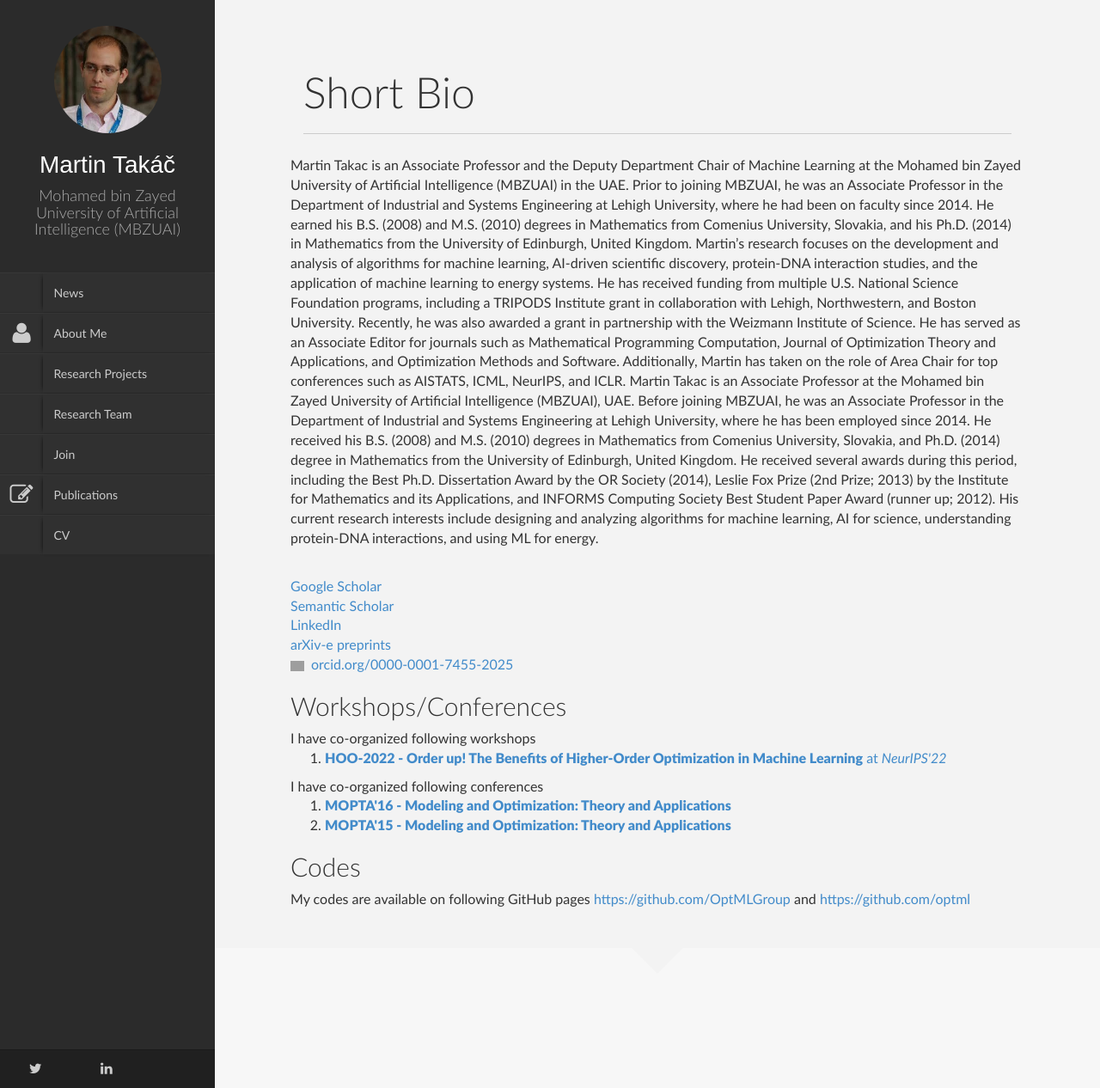
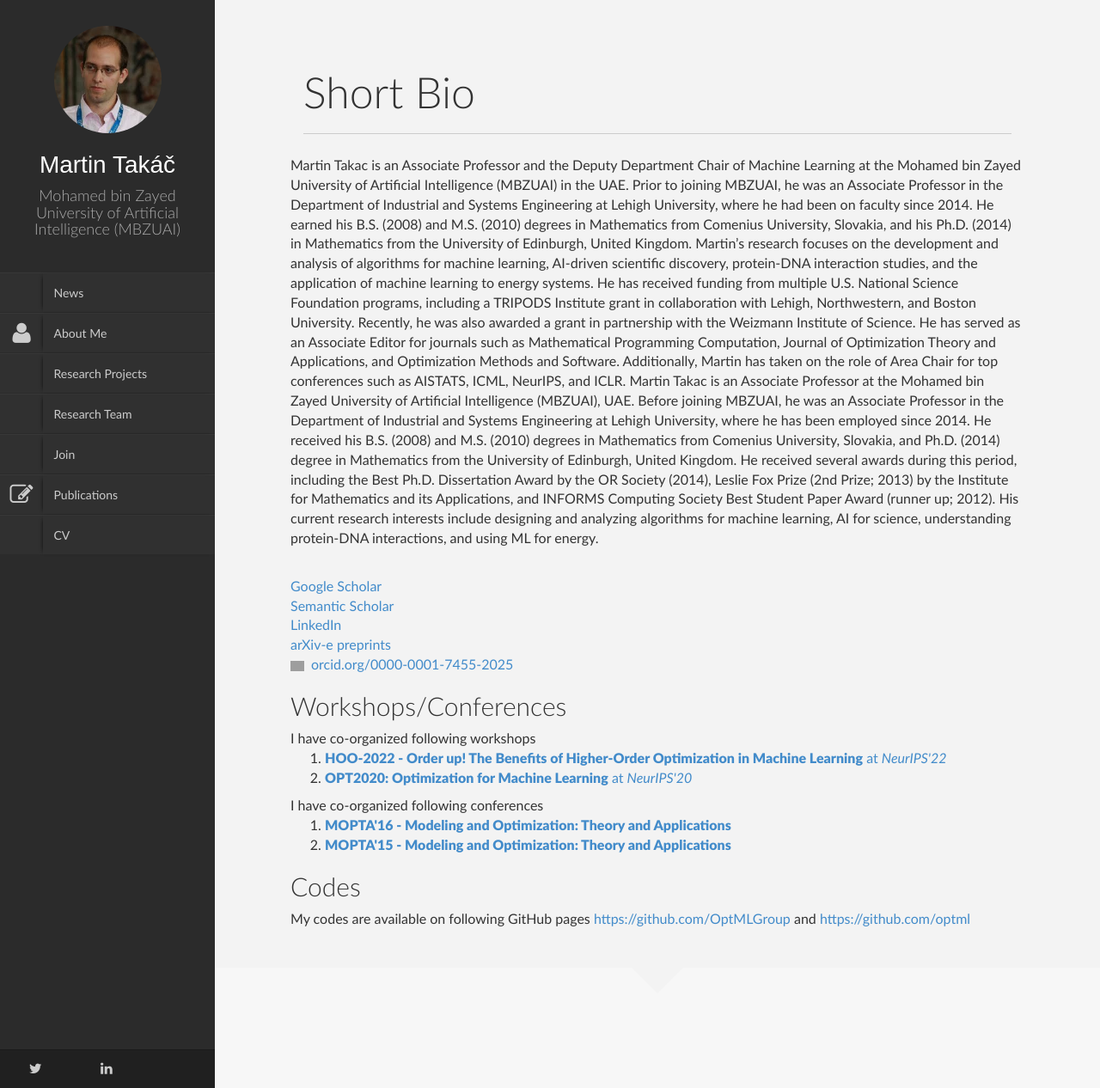
Before and after one commit to martintaki/takac.github.io, a Jekyll site: the page built from About_me.html, in a window 1280 px wide. Shown: the whole page at 86% size. Built offline with Jekyll 4.4.1, drawn with Linux system fonts in a browser that asks for light colours; nearby versions of some CDN libraries; library files that are not in the unit come from our copies; grey boxes are pictures that could not be loaded.

Commit message:
update 10-18-2024

```diff
--- a/About_me.html
+++ b/About_me.html
@@ -64,6 +64,14 @@ I have co-organized following workshops
 	          <b>HOO-2022 - Order up! The Benefits of Higher-Order Optimization in Machine Learning</b> at <i>NeurIPS'22</i>
 	          </a>
 	</li>
+
+    <li>
+		<a href="https://neurips.cc/virtual/2020/workshop/16149"> <!--https://opt-ml.org/oldopt/opt20/organizers.html -->
+	          <b>OPT2020: Optimization for Machine Learning</b> at <i>NeurIPS'20</i>
+	          </a>
+	</li>
+
+
 </ol>
 
 
```
